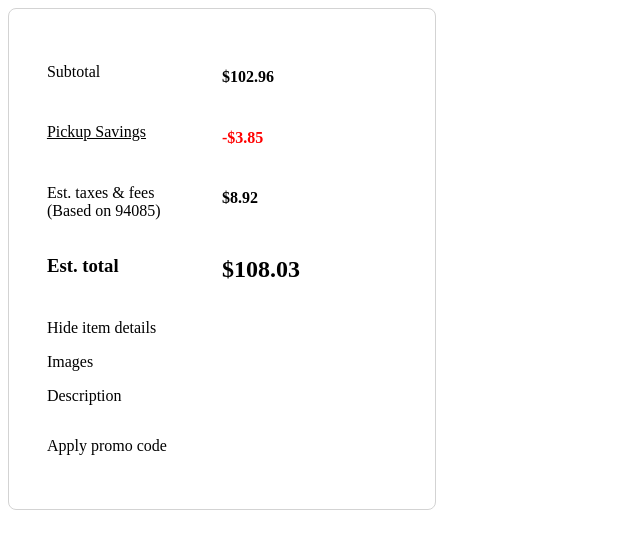
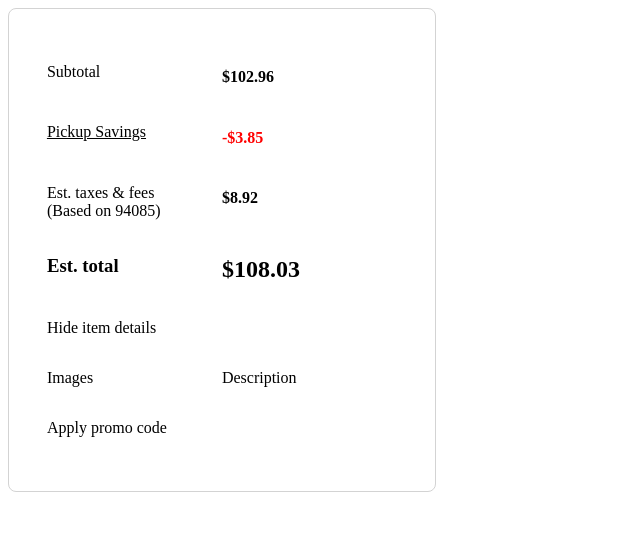
Before and after one commit to monsooness/redux-react-checkoutApp, a React (Create React App) app: page / in a window 1280 px wide. Both pictures are taken after a click on the element "See item details". Shown: the top 548 px of the page, without its empty margins (0-640 px from the left). Built offline with nearby package versions, Linux system fonts and the light colour scheme.

Commit message:
Complete static with toggling divs

```diff
--- a/src/components/ItemDetails.js
+++ b/src/components/ItemDetails.js
@@ -1,7 +1,7 @@
 import React from 'react';
 
 const ItemDetails = () => (
-  <div>
+  <div className="item_container">
     <p>Images</p>
     <p>Description</p>
   </div>
--- a/src/containers/App.js
+++ b/src/containers/App.js
@@ -21,9 +21,7 @@ class App extends Component {
           <h4>$102.96</h4>
           <p style={{ textDecoration: "underline" }}>Pickup Savings</p>
           <h4 style={{ color: "red" }}>-$3.85</h4>
-          <p>
-            Est. taxes & fees <br /> (Based on 94085)
-          </p>
+          <p>Est. taxes & fees <br /> (Based on 94085)</p>
           <h4>$8.92</h4>
           <h3>Est. total</h3>
           <h2>$108.03</h2>
```
